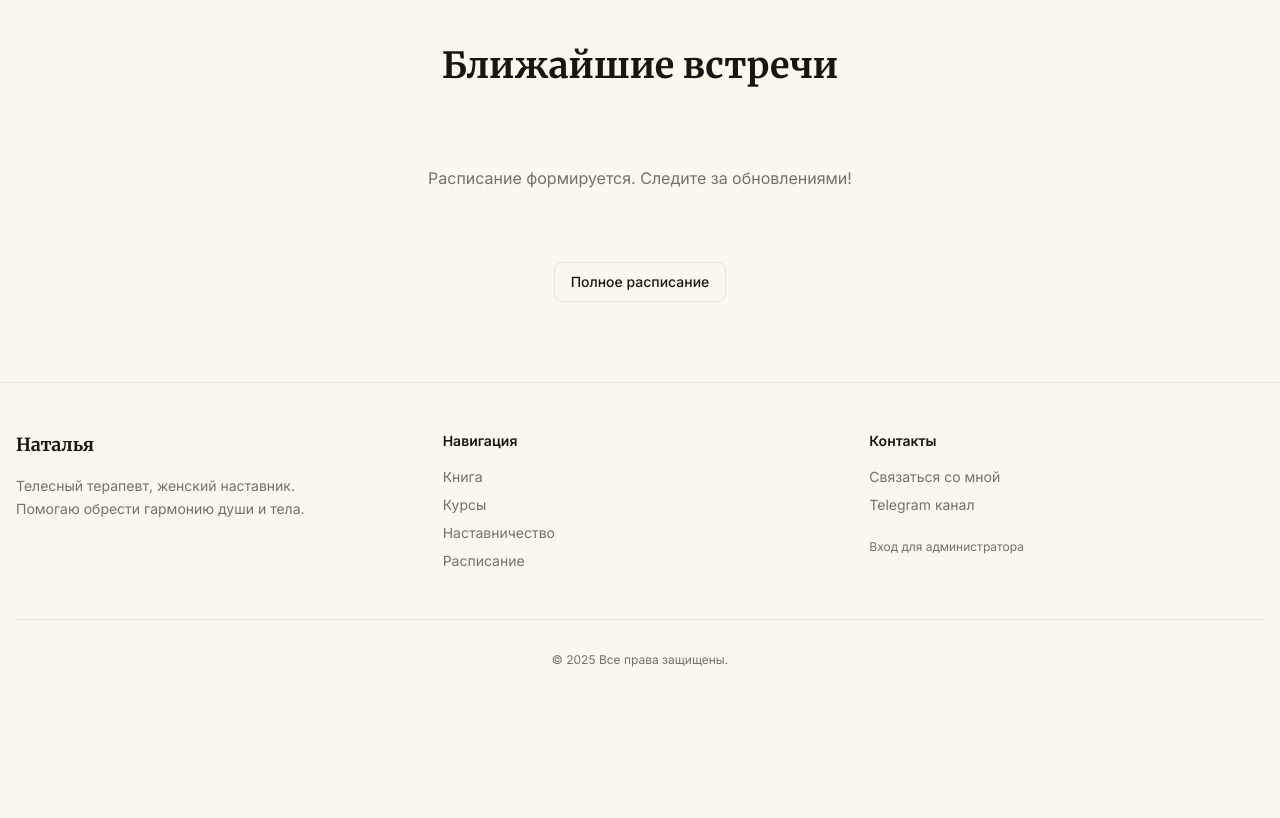
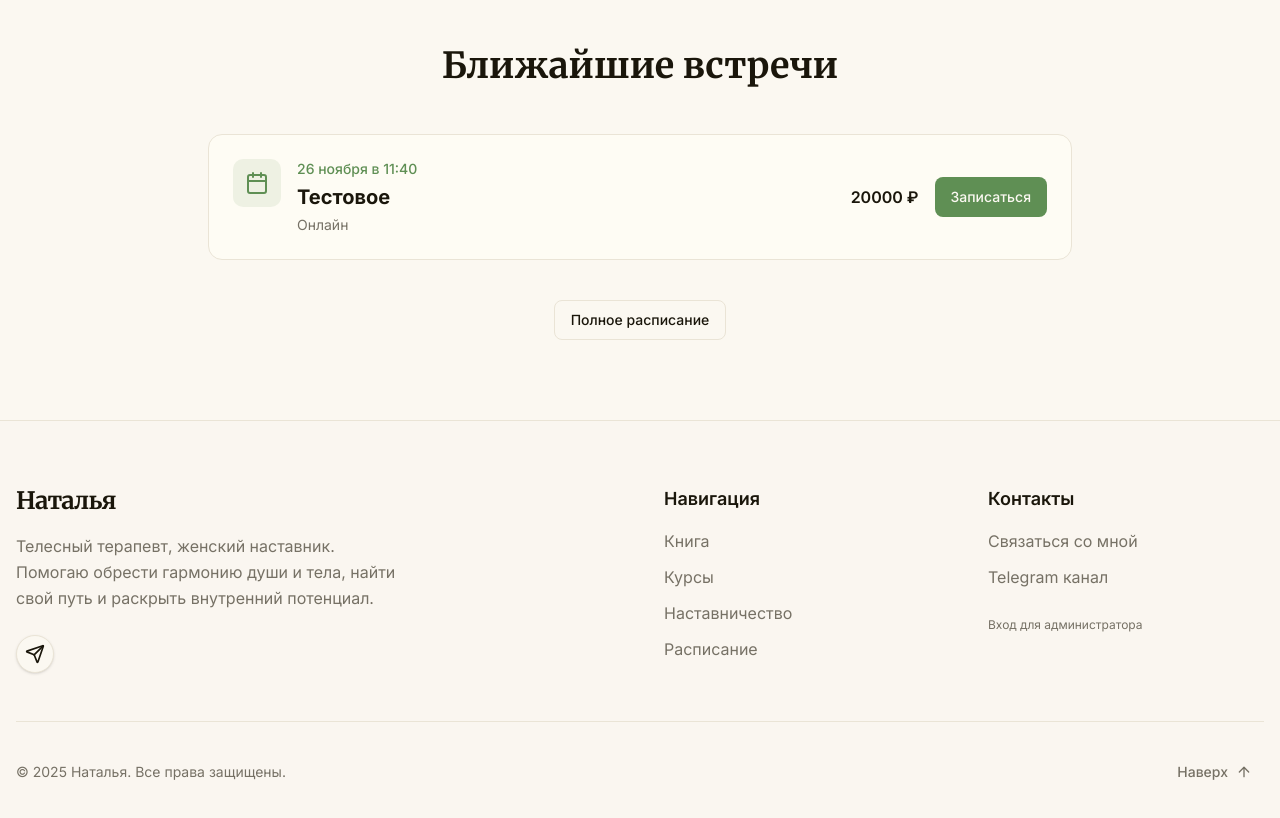
Before and after one commit to Badimkaa/booksite, a Next.js app: page / in a window 1280 px wide. Shown: the part 2340-3158 px from the top of the page. Before the commit the page ends 3056 px from the top, so only its background shows below. Built offline with nearby package versions, Linux system fonts and the light colour scheme.

Commit message:
обновил футер

```diff
--- a/data/schedule.json
+++ b/data/schedule.json
@@ -25,5 +25,14 @@
     "location": "Подмосковье",
     "link": "https://t.me/username",
     "price": 15000
+  },
+  {
+    "id": "7e70256d-3eca-4225-9a7f-fac9ed25b57b",
+    "title": "Тестовое",
+    "date": "2025-11-26T11:40",
+    "type": "online",
+    "location": "example.com",
+    "link": "",
+    "price": 20000
   }
 ]
--- a/src/components/Footer.tsx
+++ b/src/components/Footer.tsx
@@ -1,39 +1,76 @@
+'use client';
+
 import Link from 'next/link';
 import { SOCIAL_LINKS } from '@/config/social';
+import { Send, ArrowUp } from 'lucide-react';
+import { Button } from './ui/Button';
 
 export function Footer() {
+    const scrollToTop = () => {
+        window.scrollTo({ top: 0, behavior: 'smooth' });
+    };
+
     return (
-        <footer className="border-t bg-muted/30 py-12 px-4 font-sans text-sm">
-            <div className="container mx-auto grid gap-8 md:grid-cols-3 items-start">
-                <div>
-                    <h3 className="font-serif text-lg font-bold mb-4">Наталья</h3>
-                    <p className="text-muted-foreground leading-relaxed max-w-xs">
-                        Телесный терапевт, женский наставник. Помогаю обрести гармонию души и тела.
-                    </p>
+        <footer className="border-t bg-muted/30 pt-16 pb-8 font-sans">
+            <div className="container mx-auto px-4">
+                <div className="grid gap-12 md:grid-cols-4 mb-12">
+                    <div className="md:col-span-2">
+                        <Link href="/" className="font-serif text-2xl font-bold tracking-tight mb-4 block hover:text-primary transition-colors w-fit">
+                            Наталья
+                        </Link>
+                        <p className="text-muted-foreground leading-relaxed max-w-sm mb-6">
+                            Телесный терапевт, женский наставник. Помогаю обрести гармонию души и тела, найти свой путь и раскрыть внутренний потенциал.
+                        </p>
+                        <div className="flex gap-4">
+                            <a
+                                href={SOCIAL_LINKS.TELEGRAM}
+                                target="_blank"
+                                rel="noopener noreferrer"
+                                className="bg-background p-2 rounded-full border hover:border-primary hover:text-primary transition-all duration-300 hover:-translate-y-1 shadow-sm"
+                                aria-label="Telegram"
+                            >
+                                <Send className="h-5 w-5" />
+                            </a>
+                        </div>
+                    </div>
+
+                    <div>
+                        <h4 className="font-semibold mb-4 text-lg">Навигация</h4>
+                        <nav className="flex flex-col gap-3">
+                            <Link href="/book" className="text-muted-foreground hover:text-primary transition-colors w-fit hover:translate-x-1 duration-200">Книга</Link>
+                            <Link href="/courses" className="text-muted-foreground hover:text-primary transition-colors w-fit hover:translate-x-1 duration-200">Курсы</Link>
+                            <Link href="/mentorship" className="text-muted-foreground hover:text-primary transition-colors w-fit hover:translate-x-1 duration-200">Наставничество</Link>
+                            <Link href="/schedule" className="text-muted-foreground hover:text-primary transition-colors w-fit hover:translate-x-1 duration-200">Расписание</Link>
+                        </nav>
+                    </div>
+
+                    <div>
+                        <h4 className="font-semibold mb-4 text-lg">Контакты</h4>
+                        <nav className="flex flex-col gap-3">
+                            <Link href="/feedback" className="text-muted-foreground hover:text-primary transition-colors w-fit hover:translate-x-1 duration-200">Связаться со мной</Link>
+                            <a href={SOCIAL_LINKS.TELEGRAM} target="_blank" rel="noopener noreferrer" className="text-muted-foreground hover:text-primary transition-colors w-fit hover:translate-x-1 duration-200">
+                                Telegram канал
+                            </a>
+                            <Link href="/login" className="text-muted-foreground hover:text-primary transition-colors w-fit hover:translate-x-1 duration-200 text-xs mt-4">
+                                Вход для администратора
+                            </Link>
+                        </nav>
+                    </div>
                 </div>
 
-                <div className="grid gap-2">
-                    <h4 className="font-semibold mb-2">Навигация</h4>
-                    <Link href="/book" className="text-muted-foreground hover:text-primary transition-colors">Книга</Link>
-                    <Link href="/courses" className="text-muted-foreground hover:text-primary transition-colors">Курсы</Link>
-                    <Link href="/mentorship" className="text-muted-foreground hover:text-primary transition-colors">Наставничество</Link>
-                    <Link href="/schedule" className="text-muted-foreground hover:text-primary transition-colors">Расписание</Link>
+                <div className="border-t pt-8 flex flex-col md:flex-row justify-between items-center gap-4 text-sm text-muted-foreground">
+                    <p>© {new Date().getFullYear()} Наталья. Все права защищены.</p>
+
+                    <Button
+                        variant="ghost"
+                        size="sm"
+                        onClick={scrollToTop}
+                        className="group hover:bg-transparent hover:text-primary"
+                    >
+                        Наверх
+                        <ArrowUp className="ml-2 h-4 w-4 transition-transform group-hover:-translate-y-1" />
+                    </Button>
                 </div>
-
-                <div className="grid gap-2">
-                    <h4 className="font-semibold mb-2">Контакты</h4>
-                    <Link href="/feedback" className="text-muted-foreground hover:text-primary transition-colors">Связаться со мной</Link>
-                    <a href={SOCIAL_LINKS.TELEGRAM} target="_blank" rel="noopener noreferrer" className="text-muted-foreground hover:text-primary transition-colors">
-                        Telegram канал
-                    </a>
-                    <Link href="/login" className="text-muted-foreground hover:text-primary transition-colors mt-4 inline-block text-xs">
-                        Вход для администратора
-                    </Link>
-                </div>
-            </div>
-
-            <div className="container mx-auto mt-12 pt-8 border-t text-center text-muted-foreground text-xs">
-                <p>© {new Date().getFullYear()} Все права защищены.</p>
             </div>
         </footer>
     );
```
Lines whose indentation alone changed are shown as unchanged.
